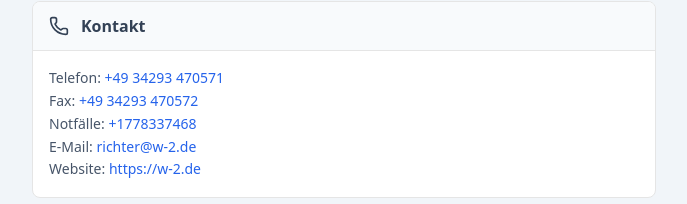
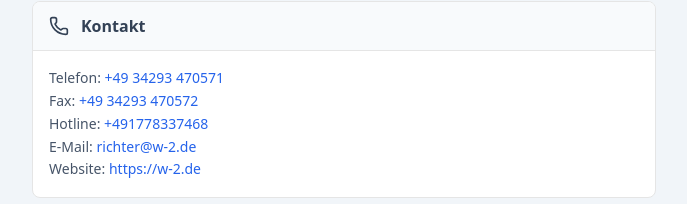
Before and after one commit to ewerker/meshview, a React (Vite) app: page /help in a window 1280 px wide. Shown: the part 2804-3008 px from the top of the page, without its empty margins (296-983 px from the left). Built offline with nearby package versions, Linux system fonts and the light colour scheme; no server answers.

Commit message:
Update hotline with clickable link in ContactBlock
Co-authored-by: ewerker <7472798+ewerker@users.noreply.github.com>

```diff
--- a/src/components/ContactBlock.jsx
+++ b/src/components/ContactBlock.jsx
@@ -5,15 +5,15 @@ export const CONTACT = {
   phoneHref: 'tel:+4934293470571',
   fax: '+49 34293 470572',
   faxHref: 'tel:+4934293470572',
-  emergency: '+1778337468',
-  emergencyHref: 'tel:+1778337468',
+  emergency: '+491778337468',
+  emergencyHref: 'tel:+491778337468',
   email: 'richter@w-2.de',
   website: 'https://w-2.de',
 };
 
 const labels = {
-  de: { phone: 'Telefon', fax: 'Fax', emergency: 'Notfälle', email: 'E-Mail', website: 'Website' },
-  en: { phone: 'Phone', fax: 'Fax', emergency: 'Emergencies', email: 'E-mail', website: 'Website' },
+  de: { phone: 'Telefon', fax: 'Fax', emergency: 'Hotline', email: 'E-Mail', website: 'Website' },
+  en: { phone: 'Phone', fax: 'Fax', emergency: 'Hotline', email: 'E-mail', website: 'Website' },
 };
 
 export default function ContactBlock({ textClass = 'text-slate-600 dark:text-slate-300', className = '' }) {
```
